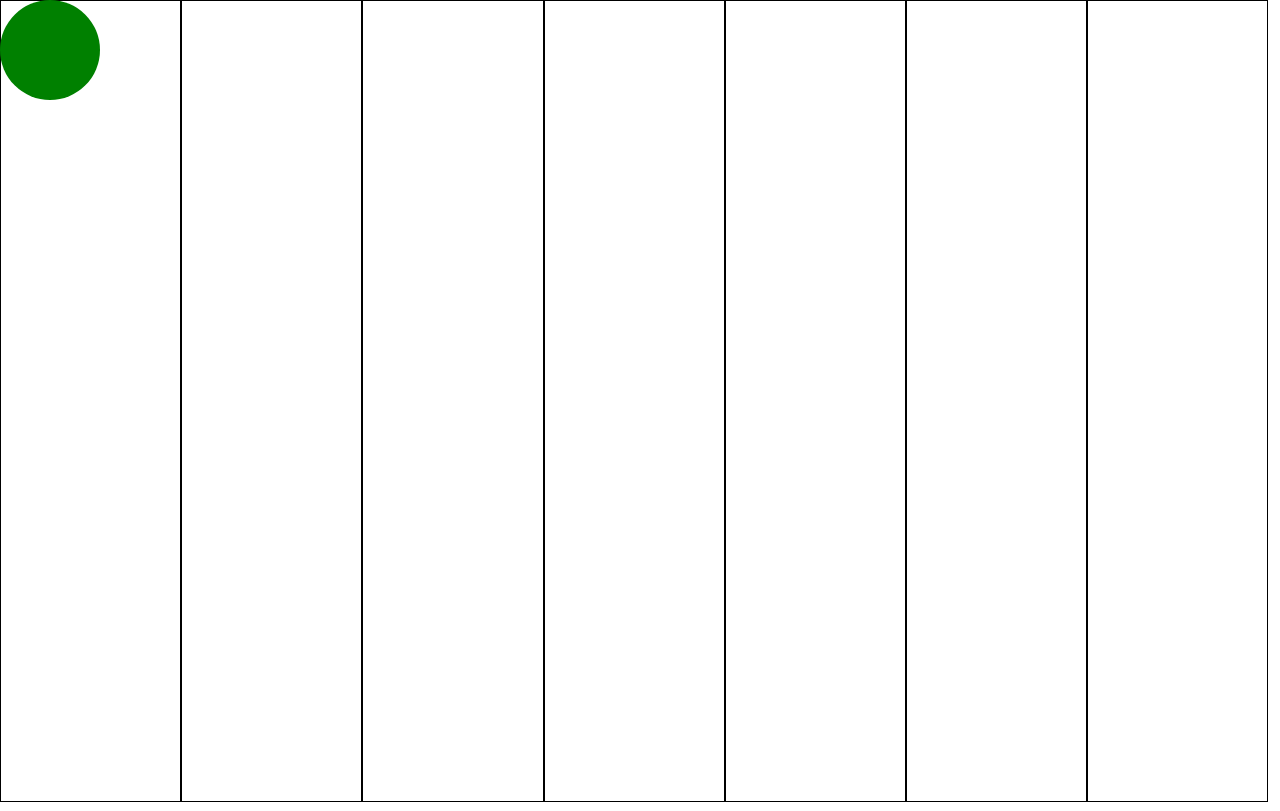
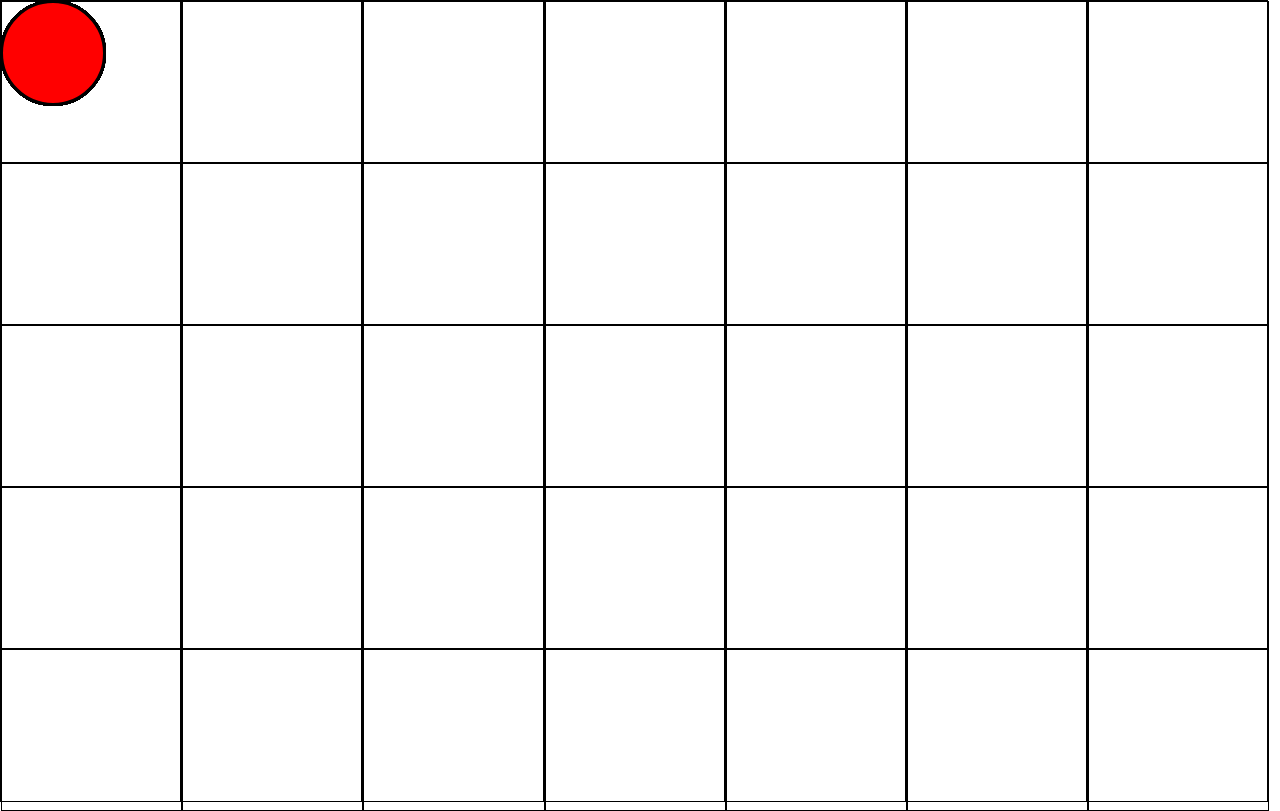
Before and after one commit to NCEghtebas/LargeScreensResearch, a plain HTML site: page index.html in a window 1280 px wide. Drawn offline with Linux system fonts and the light colour scheme.

Commit message:
grid visual is created as well as circles en masse

```diff
--- a/index.html
+++ b/index.html
@@ -5,7 +5,7 @@
     </head>
     <body>
         <div id='container'>
-            <div id="elem" onmousedown='mydragg.startMoving(this,"container",event);' onmouseup='mydragg.stopMoving("container");' style="width: 100px;height: 100px;">
+            <div id="elem" onmousedown='mydragg.startMoving(this,"container",event);' onmouseup='mydragg.stopMoving("container");' style="width: 100px;height: 100px; border: 3px solid black">
             </div>
     </body>
     <script src = "js/script.js"></script>
--- a/js/script.js
+++ b/js/script.js
@@ -45,42 +45,40 @@ function grid(){
     gDiv.id = 'grid';
 }
 
-
+var circle_number = 48 ;
 var my_div = null;
 var mainDiv = null;
 var column = null;
 var sq = null;
+var position_array = calculateGrid();
+
+function calculateGrid(){
+
+}
 
 //TODO: make border only 1 px thick
-function addElement(r, c)
+function generateGrid(r, c)
 {
-
-  // create a new div element
-  // and give it some content
-  // mainDiv = document.createElement("div");
-  // mainDiv.setAttribute('id', 'MainDiv');
-  // mainDiv.setAttribute('style', 'border:1px solid black; width:130px; height:160px;');
   container = document.getElementById('container');
-
   var i=0,id;
   var k= 1;
-  for(j=0;j<c;j++) {
+  for(j=0; j<c; j++) {
       column = document.createElement("div");
       column.setAttribute('id', 'Column' + (j+1));
+      column.setAttribute('style', 'float:left; border:1px solid black');
+      column.style.width = String(Math.round(1/c*100)) + '%';//window.innerWidth/c;
+      column.style.height = '100%';
 
-      column.setAttribute('style', 'float:left; border:1px solid black');
+      for(i=0; i<r; i++) {
+          sq = document.createElement("div");
+          sq.setAttribute('id', "sq" + k);
+          sq.setAttribute('style', 'border:1px solid black');
+          sq.style.height = String(Math.round(1/r*100)) +'%';
+          sq.style.width = '100%';
 
-      column.style.width = String(Math.round(1/c*100)) + '%';//window.innerWidth/c;
-      console.log("width: "+ column.style.width);
-      column.style.height = '100%';
-      console.log("height:" + column.style.height);
-      // for(i=0; i<4; i++) {
-      //     sq = document.createElement("div");
-      //     sq.setAttribute('id', "sq" + k);
-      //     sq.setAttribute('style', 'width:38px; height:38px; border:1px solid black');
-      //     k++;
-      //     column.appendChild(sq);
-      // }
+          k++;
+          column.appendChild(sq);
+      }
 
       container.appendChild(column);
   }
@@ -89,8 +87,18 @@ function addElement(r, c)
   document.body.insertBefore(container, my_div);
 }
 
+function generateCircles(n){
+    container = document.getElementById('container');
+    for(i=0; i<n; i++){
+        circle = document.createElement("div");
+        circle.setAttribute('id', 'Circle'+ (i+1));
+        circle.setAttribute('style', 'position: absolute; background-color: red; width: 100px; height: 100px; border-radius: 100px; border: 3px solid black');
+        circle.setAttribute('onmousedown' ,'mydragg.startMoving(this,"container",event);');
+        circle.setAttribute('onmouseup', 'mydragg.stopMoving("container");');
+        container.appendChild(circle);
+    }
+}
 
-// genDivs(5);
-addElement(5,7);
+generateCircles(circle_number);
 
-// createGrid(5, 0);
+generateGrid(5,7);
```
Also changed, not shown: css/main.css (+0 -13 lines).
